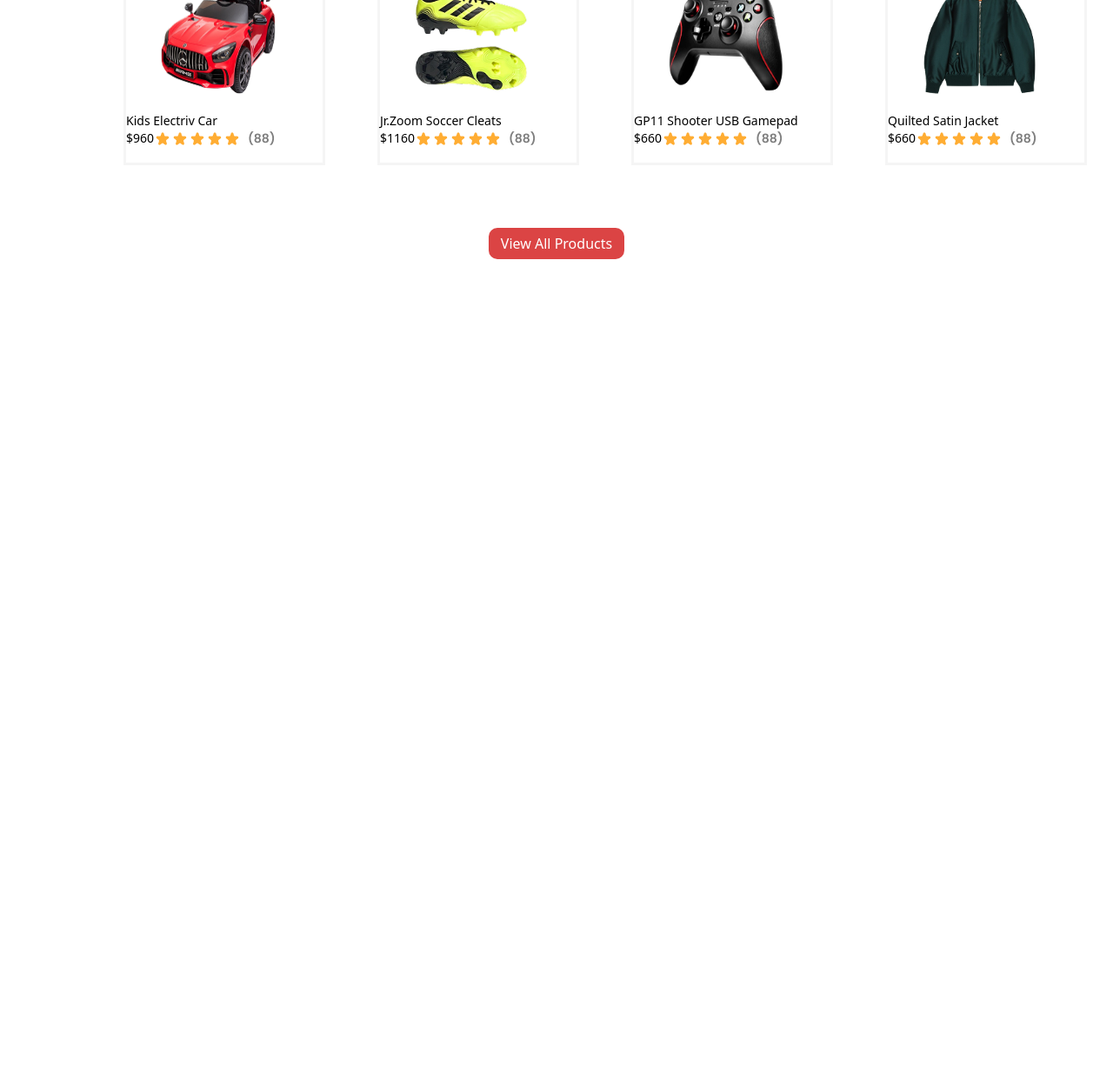
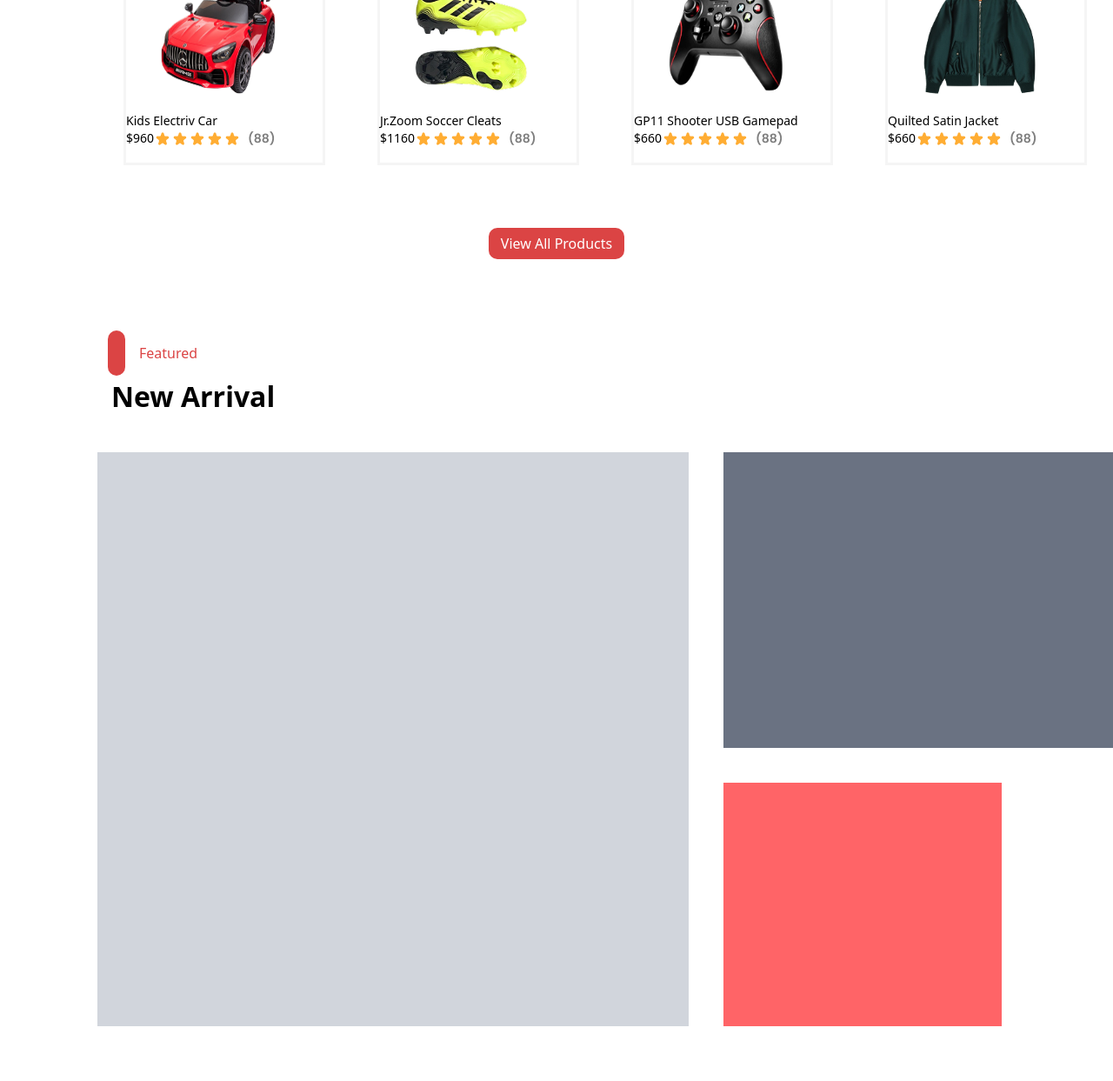
Before and after one commit to khizarjadoon68/Exclusive-App, a website: page index.html in a window 1280 px wide. Shown: the part 2737-3980 px from the top of the page at 87% size. Before the commit the page ends 3037 px from the top, so only its background shows below. Drawn offline with nearby package versions, Linux system fonts and the light colour scheme.

Commit message:
added nw arrival box

```diff
--- a/index.html
+++ b/index.html
@@ -738,8 +738,37 @@
 
         <!-- container6 -->
 
-        <div class=""></div>
+        <div class="container5 h-265 mt-10 md:ml-28 md:mt-20 md:h-200 overflow-hidden">
+            <div class="box flex ">
+                <div class="bg-[rgba(219,68,68,1)] ml-3 w-5 h-13 rounded-xl"></div>
+                <div class="items-center justify-center">
+                    <h1 class="ml-4 mt-3.5 text-[rgba(219,68,68,1)]">Featured</h1>
+                </div>
 
+            </div>
+
+            <h1 class=" text-[1.5rem] md:text-[2rem] font-bold ml-4 mt-3 md:mt-0">New Arrival</h1>
+
+            <div class=" flex flex-wrap w-full md:h-170 md:mt-10">
+                <div class="bg-gray-300 w-full h-70 md:h-170 md:w-170">
+                    <div class="bg-gray-500 w-full h-45 mt-70 md:mt-0 md:w-175 md:h-85 md:ml-180 "></div>
+                </div>
+                <div class="bg-red-400 mt-40 w-48.5 h-30 md:h-85 md:w-80 md:ml-10 md:mt-95">
+                    <div class="">
+                        <h1></h1>
+                    </div>
+                </div>
+                <div class="bg-amber-400 mt-40 w-49 h-30 md:h-85 md:w-80 md:ml-10 md:mt-95"></div>
+
+            </div>
+
+
+
+        </div>
+
+
+        <!-- container7 -->
+<div class="md:mt-30"></div>
 
     </div>
 
```
Also changed, not shown: output.css.
